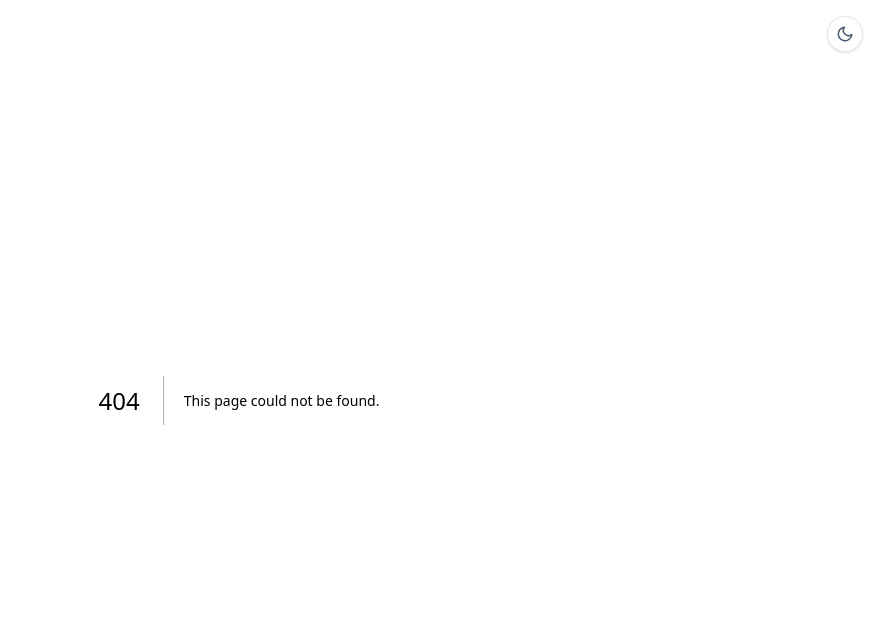
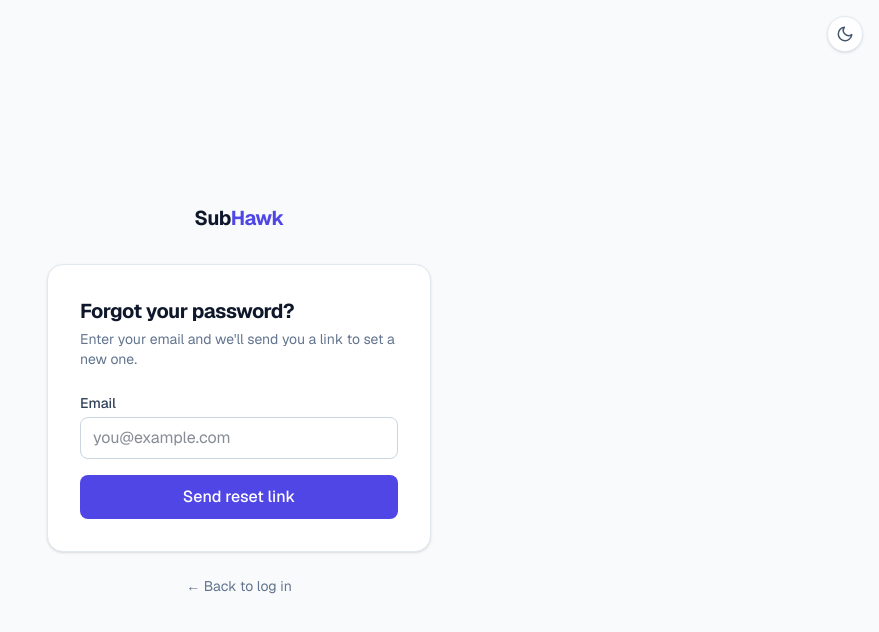
Before and after one commit to Muteeb5494/subhawk, a Next.js app: page /forgot-password in a window 1280 px wide. Before the commit this address had no page. Shown: the top 632 px of the page, without its empty margins (401-1280 px from the left). Built offline with nearby package versions, Linux system fonts and the light colour scheme.

Commit message:
Add password reset flow
Adds a Forgot password link on the login form, a request page that sends
a recovery email, and a reset page where the recovery link lands to set
a new password. The response never reveals whether an account exists for
a given email.

```diff
--- a/app/auth/actions.ts
+++ b/app/auth/actions.ts
@@ -82,6 +82,61 @@ export async function signup(
   redirect("/dashboard");
 }
 
+export async function requestPasswordReset(
+  _prevState: AuthState,
+  formData: FormData,
+): Promise<AuthState> {
+  const email = String(formData.get("email") ?? "").trim();
+  if (!email) {
+    return { error: "Enter your email address." };
+  }
+
+  const supabase = await createClient();
+  const origin = (await headers()).get("origin");
+
+  // Ignore errors on purpose: the response must not reveal whether an
+  // account exists for this email.
+  await supabase.auth.resetPasswordForEmail(email, {
+    redirectTo: `${origin}/auth/confirm?next=/reset-password`,
+  });
+
+  return {
+    message:
+      "If an account exists for that email, a reset link is on its way. Check your inbox.",
+  };
+}
+
+export async function completePasswordReset(
+  _prevState: AuthState,
+  formData: FormData,
+): Promise<AuthState> {
+  const password = String(formData.get("password") ?? "");
+  const confirm = String(formData.get("confirm") ?? "");
+
+  if (password.length < 8) {
+    return { error: "Password must be at least 8 characters long." };
+  }
+  if (password !== confirm) {
+    return { error: "Passwords do not match." };
+  }
+
+  const supabase = await createClient();
+  const {
+    data: { user },
+  } = await supabase.auth.getUser();
+  if (!user) {
+    return { error: "Your reset link expired. Request a new one." };
+  }
+
+  const { error } = await supabase.auth.updateUser({ password });
+  if (error) {
+    return { error: error.message };
+  }
+
+  revalidatePath("/", "layout");
+  redirect("/dashboard");
+}
+
 export async function signout() {
   const supabase = await createClient();
   await supabase.auth.signOut();
--- /dev/null
+++ b/app/forgot-password/forgot-form.tsx
@@ -0,0 +1,52 @@
+"use client";
+
+import { useActionState } from "react";
+import { requestPasswordReset, type AuthState } from "@/app/auth/actions";
+
+export function ForgotPasswordForm() {
+  const [state, formAction, pending] = useActionState<AuthState, FormData>(
+    requestPasswordReset,
+    undefined,
+  );
+
+  return (
+    <form action={formAction} className="space-y-4">
+      <div>
+        <label
+          htmlFor="email"
+          className="mb-1 block text-sm font-medium text-slate-700 dark:text-slate-300"
+        >
+          Email
+        </label>
+        <input
+          id="email"
+          name="email"
+          type="email"
+          autoComplete="email"
+          required
+          className="w-full rounded-lg border border-slate-300 px-3 py-2 text-slate-900 outline-none focus:border-accent focus:ring-2 focus:ring-accent/20 dark:border-slate-700 dark:text-slate-100"
+          placeholder="you@example.com"
+        />
+      </div>
+
+      {state?.error && (
+        <p className="rounded-lg bg-red-50 px-3 py-2 text-sm text-red-700 dark:bg-red-500/10 dark:text-red-300">
+          {state.error}
+        </p>
+      )}
+      {state?.message && (
+        <p className="rounded-lg bg-green-50 px-3 py-2 text-sm text-green-700 dark:bg-green-500/10 dark:text-green-300">
+          {state.message}
+        </p>
+      )}
+
+      <button
+        type="submit"
+        disabled={pending}
+        className="w-full rounded-lg bg-accent px-4 py-2.5 font-medium text-white transition hover:bg-accent-hover disabled:opacity-60"
+      >
+        {pending ? "Sending…" : "Send reset link"}
+      </button>
+    </form>
+  );
+}
--- /dev/null
+++ b/app/forgot-password/page.tsx
@@ -0,0 +1,36 @@
+import Link from "next/link";
+import { ForgotPasswordForm } from "./forgot-form";
+
+export const metadata = {
+  title: "Reset your SubHawk password",
+};
+
+export default function ForgotPasswordPage() {
+  return (
+    <main className="flex flex-1 flex-col items-center justify-center px-4 py-16">
+      <Link
+        href="/"
+        className="mb-8 text-xl font-bold tracking-tight text-slate-900 dark:text-slate-100"
+      >
+        Sub<span className="text-accent">Hawk</span>
+      </Link>
+      <div className="w-full max-w-sm rounded-2xl border border-slate-200 bg-white p-8 shadow-sm dark:border-slate-800 dark:bg-slate-900">
+        <h1 className="text-xl font-bold tracking-tight text-slate-900 dark:text-slate-100">
+          Forgot your password?
+        </h1>
+        <p className="mt-1 mb-6 text-sm text-slate-500 dark:text-slate-400">
+          Enter your email and we&apos;ll send you a link to set a new one.
+        </p>
+        <ForgotPasswordForm />
+      </div>
+      <p className="mt-6 text-center text-sm text-slate-500">
+        <Link
+          href="/login"
+          className="hover:text-slate-700 dark:text-slate-400 dark:hover:text-slate-200"
+        >
+          ← Back to log in
+        </Link>
+      </p>
+    </main>
+  );
+}
--- a/app/login/auth-form.tsx
+++ b/app/login/auth-form.tsx
@@ -173,6 +173,16 @@ function CredentialsForm({
           className="w-full rounded-lg border border-slate-300 px-3 py-2 text-slate-900 outline-none focus:border-accent focus:ring-2 focus:ring-accent/20 dark:border-slate-700 dark:text-slate-100"
           placeholder={mode === "signup" ? "At least 8 characters" : "••••••••"}
         />
+        {mode === "login" && (
+          <p className="mt-2 text-right text-xs">
+            <Link
+              href="/forgot-password"
+              className="text-slate-500 transition hover:text-slate-700 dark:text-slate-400 dark:hover:text-slate-200"
+            >
+              Forgot password?
+            </Link>
+          </p>
+        )}
       </div>
 
       {state?.error && (
--- /dev/null
+++ b/app/reset-password/page.tsx
@@ -0,0 +1,38 @@
+import Link from "next/link";
+import { redirect } from "next/navigation";
+import { createClient } from "@/lib/supabase/server";
+import { ResetPasswordForm } from "./reset-form";
+
+export const metadata = {
+  title: "Set a new SubHawk password",
+};
+
+export default async function ResetPasswordPage() {
+  // The reset email link lands here with a fresh session. No session means
+  // the link expired or was already used.
+  const supabase = await createClient();
+  const {
+    data: { user },
+  } = await supabase.auth.getUser();
+  if (!user) redirect("/forgot-password");
+
+  return (
+    <main className="flex flex-1 flex-col items-center justify-center px-4 py-16">
+      <Link
+        href="/"
+        className="mb-8 text-xl font-bold tracking-tight text-slate-900 dark:text-slate-100"
+      >
+        Sub<span className="text-accent">Hawk</span>
+      </Link>
+      <div className="w-full max-w-sm rounded-2xl border border-slate-200 bg-white p-8 shadow-sm dark:border-slate-800 dark:bg-slate-900">
+        <h1 className="text-xl font-bold tracking-tight text-slate-900 dark:text-slate-100">
+          Set a new password
+        </h1>
+        <p className="mt-1 mb-6 text-sm text-slate-500 dark:text-slate-400">
+          For {user.email}
+        </p>
+        <ResetPasswordForm />
+      </div>
+    </main>
+  );
+}
--- /dev/null
+++ b/app/reset-password/reset-form.tsx
@@ -0,0 +1,66 @@
+"use client";
+
+import { useActionState } from "react";
+import { completePasswordReset, type AuthState } from "@/app/auth/actions";
+
+export function ResetPasswordForm() {
+  const [state, formAction, pending] = useActionState<AuthState, FormData>(
+    completePasswordReset,
+    undefined,
+  );
+
+  return (
+    <form action={formAction} className="space-y-4">
+      <div>
+        <label
+          htmlFor="password"
+          className="mb-1 block text-sm font-medium text-slate-700 dark:text-slate-300"
+        >
+          New password
+        </label>
+        <input
+          id="password"
+          name="password"
+          type="password"
+          autoComplete="new-password"
+          required
+          minLength={8}
+          className="w-full rounded-lg border border-slate-300 px-3 py-2 text-slate-900 outline-none focus:border-accent focus:ring-2 focus:ring-accent/20 dark:border-slate-700 dark:text-slate-100"
+          placeholder="At least 8 characters"
+        />
+      </div>
+      <div>
+        <label
+          htmlFor="confirm"
+          className="mb-1 block text-sm font-medium text-slate-700 dark:text-slate-300"
+        >
+          Confirm new password
+        </label>
+        <input
+          id="confirm"
+          name="confirm"
+          type="password"
+          autoComplete="new-password"
+          required
+          minLength={8}
+          className="w-full rounded-lg border border-slate-300 px-3 py-2 text-slate-900 outline-none focus:border-accent focus:ring-2 focus:ring-accent/20 dark:border-slate-700 dark:text-slate-100"
+          placeholder="Repeat the new password"
+        />
+      </div>
+
+      {state?.error && (
+        <p className="rounded-lg bg-red-50 px-3 py-2 text-sm text-red-700 dark:bg-red-500/10 dark:text-red-300">
+          {state.error}
+        </p>
+      )}
+
+      <button
+        type="submit"
+        disabled={pending}
+        className="w-full rounded-lg bg-accent px-4 py-2.5 font-medium text-white transition hover:bg-accent-hover disabled:opacity-60"
+      >
+        {pending ? "Saving…" : "Set new password"}
+      </button>
+    </form>
+  );
+}
```
